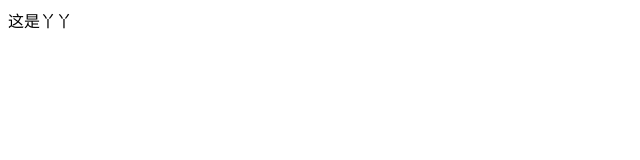
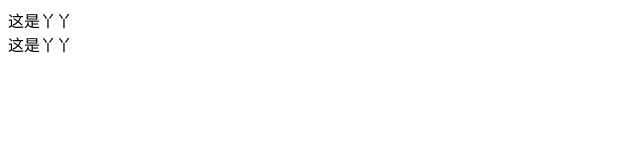
Before and after one commit to xiaonitu/testthree, a plain HTML site: page index.html in a window 1280 px wide. Shown: the full height of the page, 0-640 px from the left. Drawn offline with Linux system fonts and the light colour scheme.

Commit message:
这是丫丫

```diff
--- a/index.html
+++ b/index.html
@@ -10,6 +10,7 @@
 
 <body>
     <div>这是丫丫</div>
+    <div>这是丫丫</div>
 </body>
 
 </html>
```
